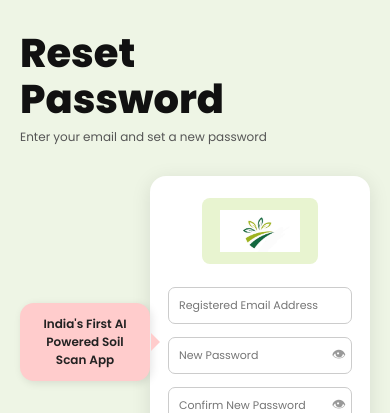
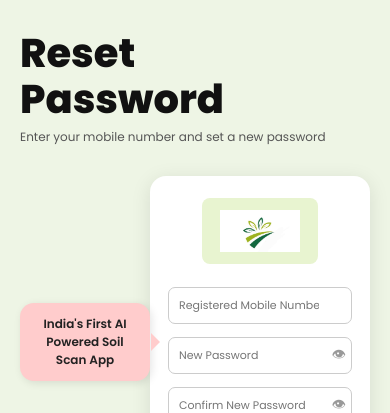
Before and after one commit to Tanish9856/VantageSoilApp, a Django app: page /forgot-password/ in a window 390 px wide. Shown: the part 70-483 px from the top of the page. Run offline with Django 5.2, Linux system fonts and the light colour scheme; parts of the project's set-up code (start-up, migrations or seed data) failed here and were passed over.

Commit message:
Change login to mobile number

```diff
--- a/backend/views.py
+++ b/backend/views.py
@@ -70,18 +70,18 @@ def login_page(request):
     if request.user.is_authenticated:
         return redirect('/')
     if request.method == "POST":
-        email = request.POST.get("email")
+        mobile = request.POST.get("mobile")
         password = request.POST.get("password")
         try:
-            user_obj = User.objects.get(email=email)
-            user = authenticate(request, username=user_obj.username, password=password)
+            profile = UserProfile.objects.get(mobile=mobile)
+            user = authenticate(request, username=profile.user.username, password=password)
             if user:
                 login(request, user)
                 return redirect('/')
             else:
                 messages.error(request, "Incorrect password.")
-        except User.DoesNotExist:
-            messages.error(request, "No account found with this email.")
+        except UserProfile.DoesNotExist:
+            messages.error(request, "No account found with this phone number.")
     return render(request, 'login.html')
 
 
@@ -102,6 +102,10 @@ def signup(request):
 
         if User.objects.filter(email=email).exists():
             messages.error(request, "Email already registered.")
+            return render(request, 'signup.html')
+
+        if UserProfile.objects.filter(mobile=mobile).exists():
+            messages.error(request, "Mobile number already registered.")
             return render(request, 'signup.html')
 
         username = email.split("@")[0]
@@ -146,26 +150,22 @@ def result(request):
         image = request.FILES.get("soil_image")
 
         if image:
-            # Save to Cloudinary
             file_path = default_storage.save(
                 f'soil_images/{image.name}',
                 ContentFile(image.read())
             )
             image_name = file_path
 
-            # Save temp file for ML prediction
             image.seek(0)
             with tempfile.NamedTemporaryFile(delete=False, suffix='.jpg') as tmp:
                 for chunk in image.chunks():
                     tmp.write(chunk)
                 tmp_path = tmp.name
 
-            # Predict using temp file
             soil_type = predict_soil(tmp_path)
             ph_value, moisture = predict_ph_moisture(tmp_path)
             crop = get_crop(soil_type)
 
-            # Clean up temp file
             os.unlink(tmp_path)
 
             SoilScan.objects.create(
@@ -236,7 +236,7 @@ def about(request):
 
 def forgot_password(request):
     if request.method == "POST":
-        email = request.POST.get("email")
+        mobile = request.POST.get("mobile")
         new_password = request.POST.get("new_password")
         confirm_password = request.POST.get("confirm_password")
 
@@ -245,12 +245,13 @@ def forgot_password(request):
             return render(request, 'forgot_password.html')
 
         try:
-            user = User.objects.get(email=email)
+            profile = UserProfile.objects.get(mobile=mobile)
+            user = profile.user
             user.set_password(new_password)
             user.save()
             messages.success(request, "Password reset successful! Please login.")
             return redirect('/login/')
-        except User.DoesNotExist:
-            messages.error(request, "No account found with this email.")
+        except UserProfile.DoesNotExist:
+            messages.error(request, "No account found with this phone number.")
 
     return render(request, 'forgot_password.html')
--- a/templates/forgot_password.html
+++ b/templates/forgot_password.html
@@ -21,7 +21,7 @@
   <div class="auth-body">
     <div class="welcome-text">
       <h2>Reset<br/>Password</h2>
-      <p>Enter your email and set a new password</p>
+      <p>Enter your mobile number and set a new password</p>
     </div>
 
     <div class="content-row">
@@ -45,9 +45,8 @@
         <form method="POST" action="/forgot-password/">
           {% csrf_token %}
 
-
           <div class="input-wrap">
-            <input type="email" name="email" placeholder="Registered Email Address" required/>
+            <input type="tel" name="mobile" placeholder="Registered Mobile Number" required/>
           </div>
 
           <div class="input-wrap">
--- a/templates/login.html
+++ b/templates/login.html
@@ -9,7 +9,6 @@
 </head>
 <body>
 
-  <!-- HEADER -->
   <div class="header">
     <div class="header-left">
       <div class="logo-box">
@@ -19,7 +18,6 @@
     </div>
   </div>
 
-  <!-- BODY -->
   <div class="auth-body">
     <div class="welcome-text">
       <h2>Hi !<br/>Welcome</h2>
@@ -46,7 +44,7 @@
           {% csrf_token %}
 
           <div class="input-wrap">
-            <input type="email" name="email" placeholder="Email Address" required/>
+            <input type="tel" name="mobile" placeholder="Mobile Number" required/>
           </div>
 
           <div class="input-wrap">
```
